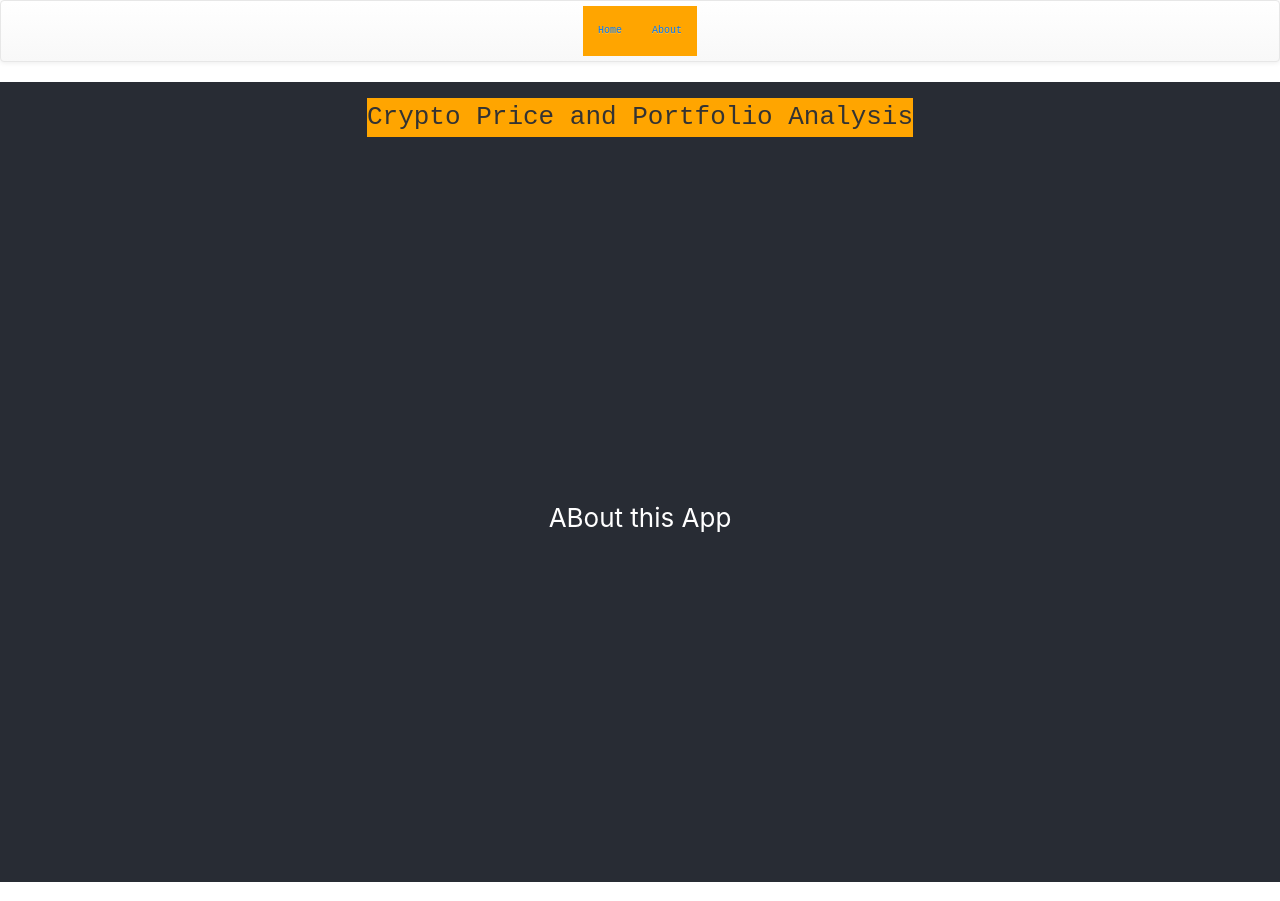
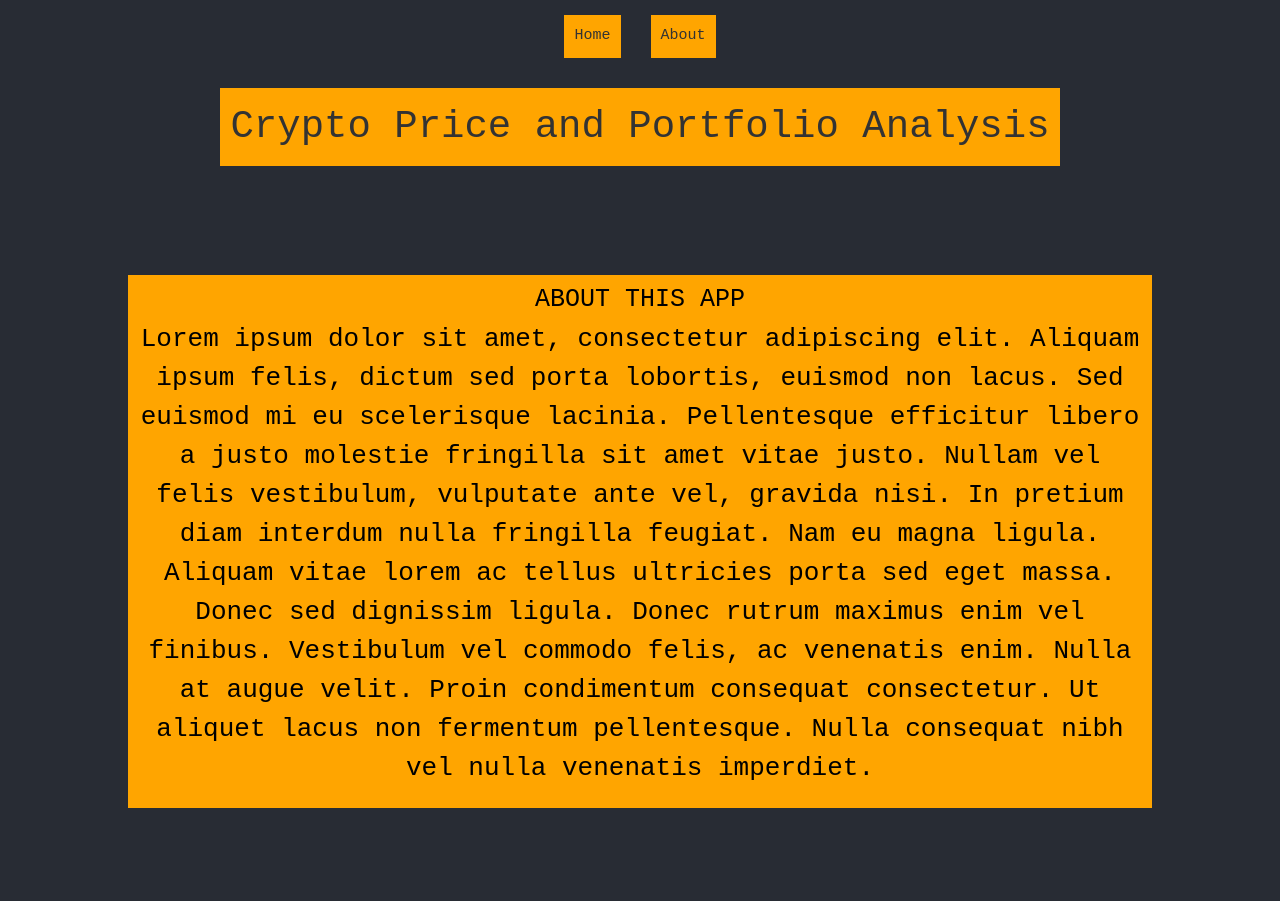
Before and after one commit to jgrantbrown/CryptoBalance, a React (Create React App) app: page /About in a window 1280 px wide. Built offline with nearby package versions, Linux system fonts and the light colour scheme; no server answers.

Commit message:
route for about link set, still not rendering porfloio when clicked

```diff
--- a/src/components/Cryptos/Home.js
+++ b/src/components/Cryptos/Home.js
@@ -89,7 +89,7 @@ class Cryptos extends Component {
       </Row>
           <br/>
           <Route exact path="/:portfolio" component={holdings} />
-        <InputHolding visible={this.state.openForm} portfolioID={this.props.currentPortfolio.id} />
+          <InputHolding visible={this.state.openForm} portfolioID={this.props.currentPortfolio.id} />
       </Container>
     );
   }
--- a/src/components/Holdings/HoldingsView.js
+++ b/src/components/Holdings/HoldingsView.js
@@ -30,14 +30,10 @@ class HoldingsView extends Component {
     )
   }}
 
-
-
   const mapStateToProps = (state) => {
       console.log("New State in Home:", state)
       return { currentPortfolio: state.currentPortfolio }
   }
 
-
-
     // export default Cryptos;
     export default connect(mapStateToProps,{getHoldings})(HoldingsView);
--- a/src/components/Navigation/About.js
+++ b/src/components/Navigation/About.js
@@ -2,12 +2,24 @@ import React, { Component } from 'react';
 
 class About extends Component {
   render() {
+    const aboutstyle ={
+      // textDecoration: 'none',
+      color: 'black',
+      padding: '10px',
+      margin: '15px',
+      backgroundColor: "orange",
+      display: "inline-block",
+      fontFamily: "monospace",
+      width: '80%',
+      height: 'auto',
+      }
 
     return (
-      <div>
-        <p>ABout this App</p>
-      </div>
-
+      <div style={aboutstyle}>
+        <h1>ABOUT THIS APP</h1>
+          <p>  Lorem ipsum dolor sit amet, consectetur adipiscing elit. Aliquam ipsum felis, dictum sed porta lobortis, euismod non lacus. Sed euismod mi eu scelerisque lacinia. Pellentesque efficitur libero a justo molestie fringilla sit amet vitae justo. Nullam vel felis vestibulum, vulputate ante vel, gravida nisi. In pretium diam interdum nulla fringilla feugiat. Nam eu magna ligula. Aliquam vitae lorem ac tellus ultricies porta sed eget massa. Donec sed dignissim ligula. Donec rutrum maximus enim vel finibus. Vestibulum vel commodo felis, ac venenatis enim. Nulla at augue velit. Proin condimentum consequat consectetur. Ut aliquet lacus non fermentum pellentesque. Nulla consequat nibh vel nulla venenatis imperdiet.
+            </p>
+        </div>
     )
   }}
 export default About;
--- /dev/null
+++ b/src/components/Navigation/Navigation.css
@@ -0,0 +1,17 @@
+MOT HITTING THIS FILE?
+
+/* override bootstrap navbar colors */
+ /* .navbar,
+.navbar-default {
+   backgroundColor: #282c34,
+} */
+
+ .navBarStyle {
+  padding: 10px;
+  margin: 15px;
+  backgroundColor: #282c34;
+  color: #333;
+  fontFamily: monospace;
+  fontSize: 32px;
+  height: auto;
+}
--- a/src/components/Navigation/Navigation.js
+++ b/src/components/Navigation/Navigation.js
@@ -7,7 +7,7 @@ import About from '../Navigation/About'
 
 // import { connect } from 'react-redux';
 // import {getHoldings} from '../../actions/holdingsactions';
-
+// import './Navigation.css'
 
 class Navigation extends Component {
 
@@ -26,38 +26,41 @@ class Navigation extends Component {
         </div>)
     }
 
+    const navstyle ={
 
-    const navstyle ={
       textDecoration: 'none',
       color: 'black',
-      padding: '10',
-      margin: '10',
+      padding: '10px',
+      margin: '15px',
       backgroundColor: "orange",
       color: "#333",
       display: "inline-block",
       fontFamily: "monospace",
-      fontSize: '32'}
+      fontSize: '150%',
+      height: 'auto',
+      }
+
+      const navBarStyle ={
+        color: 'black',
+        backgroundColor: '#282c34',
+        height: "AUTO",
+      }
+
 
     return (
       <div>
-        <Navbar >
-        <Nav style={{flexDirection: "row"}}>
-          <NavItem style={navstyle} >
-            <Link to="/"> Home </Link>
-          </NavItem>
-          <NavItem style={navstyle}>
-            <Link to="/About"> About </Link>
-          </NavItem>
-      </Nav>
-      </Navbar>
+      <div style={navBarStyle} >
+        <Link to="/" style={navstyle}> Home </Link>
+        <Link to="/About" style={navstyle}> About </Link>
+      </div>
         <header className="App-header">
           <p style={navstyle} >Crypto Price and Portfolio Analysis </p>
-
         </header>
           <div className="Body-container">
-        <Route exact path="/About" component={about} />
               <Route exact path="/" component={home} />
+              <Route exact path="/About" component={about}/>
           </div>
+
       </div>
     );
   }
@@ -69,4 +72,4 @@ class Navigation extends Component {
 
 
 export default Navigation;
-// render(<NavDropdownExample />);
+{/* // render(<NavDropdownExample />); */}
--- a/src/components/Portfolios/Holdings.js
+++ b/src/components/Portfolios/Holdings.js
@@ -1,6 +1,7 @@
 import React, { Component } from 'react';
 import { Table } from 'reactstrap';
 // import InputHolding from '../Cryptos/InputHolding'
+
 
 class Holdings extends Component {
   render() {
@@ -50,6 +51,7 @@ class Holdings extends Component {
 
     return (
       <div>
+
           {showPortfolio()}
       </div>
 
--- a/src/index.js
+++ b/src/index.js
@@ -26,7 +26,7 @@ ReactDOM.render(
           <Route path="/" component={App} />
       </Router>
     </Provider>
-  , rootElement);
+  ,rootElement);
 
 
 // If you want your app to work offline and load faster, you can change
```
Lines whose indentation alone changed are shown as unchanged.
